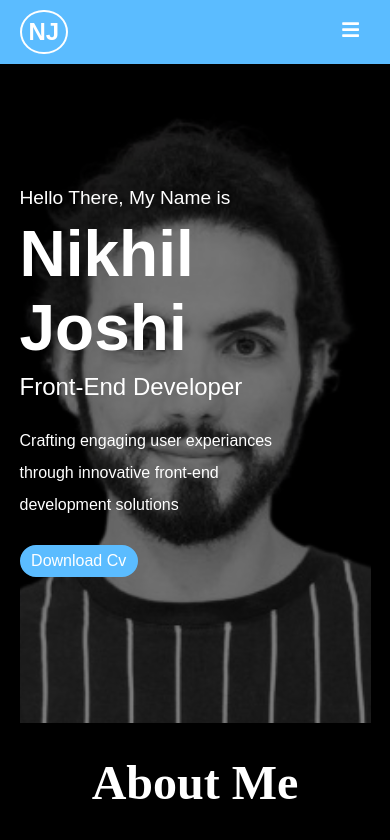
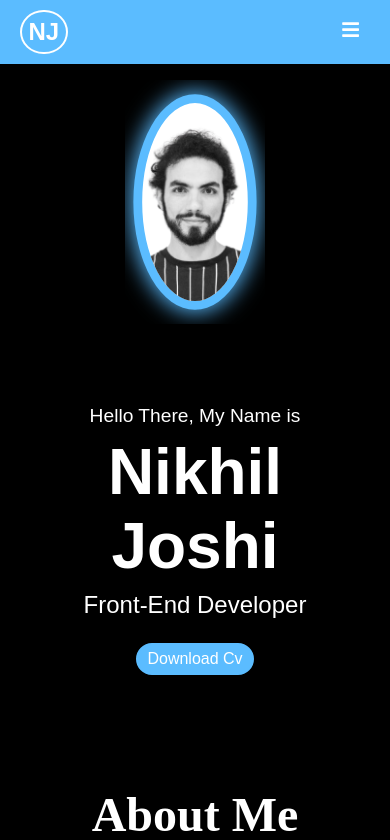
Before and after one commit to nikhjos/nikhil-portfolio, a React (Vite) app: page / in a window 390 px wide. Shown: the top 840 px of the page. Built offline with nearby package versions, Linux system fonts and the light colour scheme; a web font is replaced by a local one.

Commit message:
new hero design

```diff
--- a/src/component/Hero.jsx
+++ b/src/component/Hero.jsx
@@ -8,6 +8,9 @@ const Hero = () => {
     <section>
       <div id="hero">
         <div className="hero-center">
+          <div className="hero-image-small">
+            <img src={heroImg} alt="hero" />
+          </div>
           <div className="hero-intro">
             <h4>Hello There, My Name is</h4>
             <h2>Nikhil Joshi</h2>
--- a/src/index.css
+++ b/src/index.css
@@ -184,6 +184,10 @@ p {
   place-items: center;
 }
 
+.hero-image-small {
+  display: none;
+}
+
 .hero-image img {
   background-color: var(--color2);
   border-radius: 50%;
@@ -250,7 +254,7 @@ p {
   #hero {
     width: 100%;
     height: 80vh;
-    margin-top: 3rem;
+    margin-top: 5rem;
   }
 
   .hero-center {
@@ -260,42 +264,45 @@ p {
     display: flex;
     flex-direction: column;
     align-items: center;
-    gap: 0%;
+    gap: 0;
     position: relative;
   }
 
   .hero-image {
-    position: absolute;
-    top: 0;
-    left: 0;
-    width: 100%;
+    display: none;
+  }
+
+  .hero-image img {
+    display: none;
+  }
+  .hero-image-small {
+    width: 40%;
     display: grid;
-    height: 100%;
-    z-index: -1;
+    height: 40%;
     overflow: hidden;
     place-items: center;
   }
 
-  .hero-image img {
-    background-color: black;
-    border-radius: 0;
-    width: 100%;
-    height: 100%;
+  .hero-image-small img {
+    background-color: var(--color2);
+    border-radius: 50%;
+    width: 80%;
+    height: 80%;
     object-fit: cover;
     transform: scale(1.1);
-    border: none;
-    box-shadow: none;
-    opacity: 0.5;
+    border: 8px solid var(--color3);
+    box-shadow: 0px 0px 20px 2px var(--color3);
   }
 
   .hero-intro {
     width: 100%;
-    margin-top: 4rem;
+    margin-top: 0 rem;
     display: flex;
     flex-direction: column;
     justify-content: center;
+    text-align: center;
     gap: 0.5rem;
-    height: 80%;
+    height: 60%;
   }
 
   .hero-intro h4 {
@@ -319,12 +326,13 @@ p {
     margin-bottom: 1rem;
     width: 80%;
     text-align: left;
+    display: none;
   }
 
   .btns {
     display: flex;
     gap: 2rem;
-    justify-content: left;
+    justify-content: center;
     align-items: center;
   }
 
```
